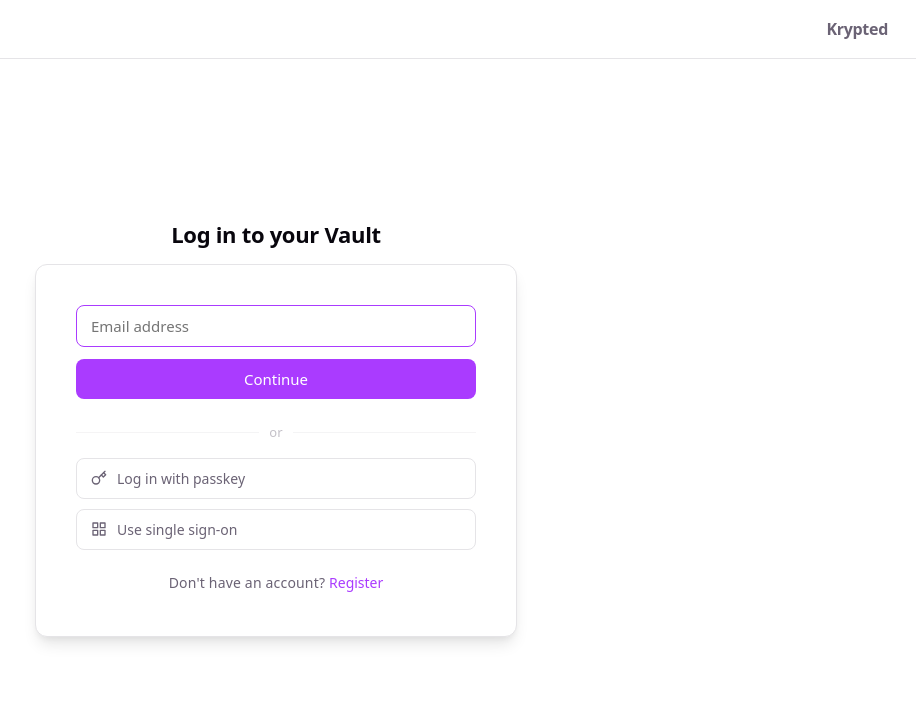
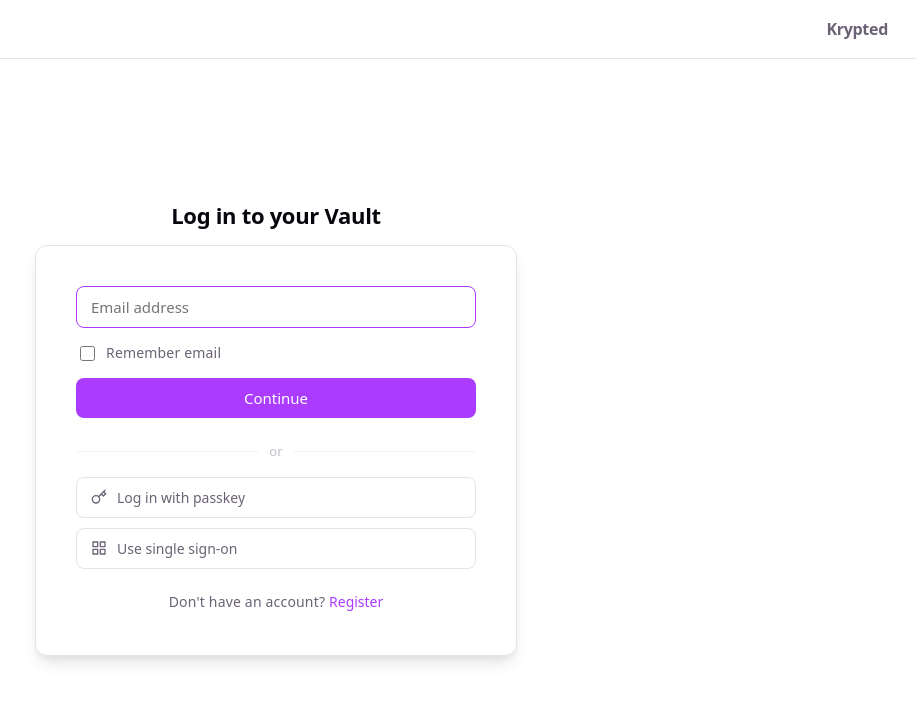
Before and after one commit to ufjustinoh/Krypted, a React (Vite) app in the folder frontend/: page / in a window 1280 px wide. Shown: the top 702 px of the page, without its empty margins (364-1280 px from the left). Built offline with nearby package versions, Linux system fonts and the light colour scheme.

Commit message:
Add remember email checkbox using localStorage

```diff
--- a/frontend/src/App.css
+++ b/frontend/src/App.css
@@ -51,6 +51,23 @@
 
 .auth-back:hover {
   opacity: 1;
+}
+
+.remember-label {
+  display: flex;
+  align-items: center;
+  gap: 8px;
+  font-size: 14px;
+  color: var(--text);
+  cursor: pointer;
+  user-select: none;
+}
+
+.remember-label input[type="checkbox"] {
+  width: 15px;
+  height: 15px;
+  cursor: pointer;
+  accent-color: var(--accent);
 }
 
 .auth-divider {
--- a/frontend/src/components/AuthPage.jsx
+++ b/frontend/src/components/AuthPage.jsx
@@ -23,14 +23,20 @@ function SSOIcon() {
 export default function AuthPage({ onLogin }) {
   const [step, setStep] = useState('email')
   const [mode, setMode] = useState('login')
-  const [email, setEmail] = useState('')
+  const [email, setEmail] = useState(() => localStorage.getItem('rememberedEmail') || '')
   const [password, setPassword] = useState('')
   const [error, setError] = useState('')
   const [loading, setLoading] = useState(false)
+  const [rememberEmail, setRememberEmail] = useState(() => !!localStorage.getItem('rememberedEmail'))
 
   function handleContinue(e) {
     e.preventDefault()
     setError('')
+    if (rememberEmail) {
+      localStorage.setItem('rememberedEmail', email)
+    } else {
+      localStorage.removeItem('rememberedEmail')
+    }
     setStep('password')
   }
 
@@ -80,6 +86,14 @@ export default function AuthPage({ onLogin }) {
                 required
                 autoFocus
               />
+              <label className="remember-label">
+                <input
+                  type="checkbox"
+                  checked={rememberEmail}
+                  onChange={e => setRememberEmail(e.target.checked)}
+                />
+                Remember email
+              </label>
               {error && <p className="error">{error}</p>}
               <button type="submit">Continue</button>
             </form>
```
